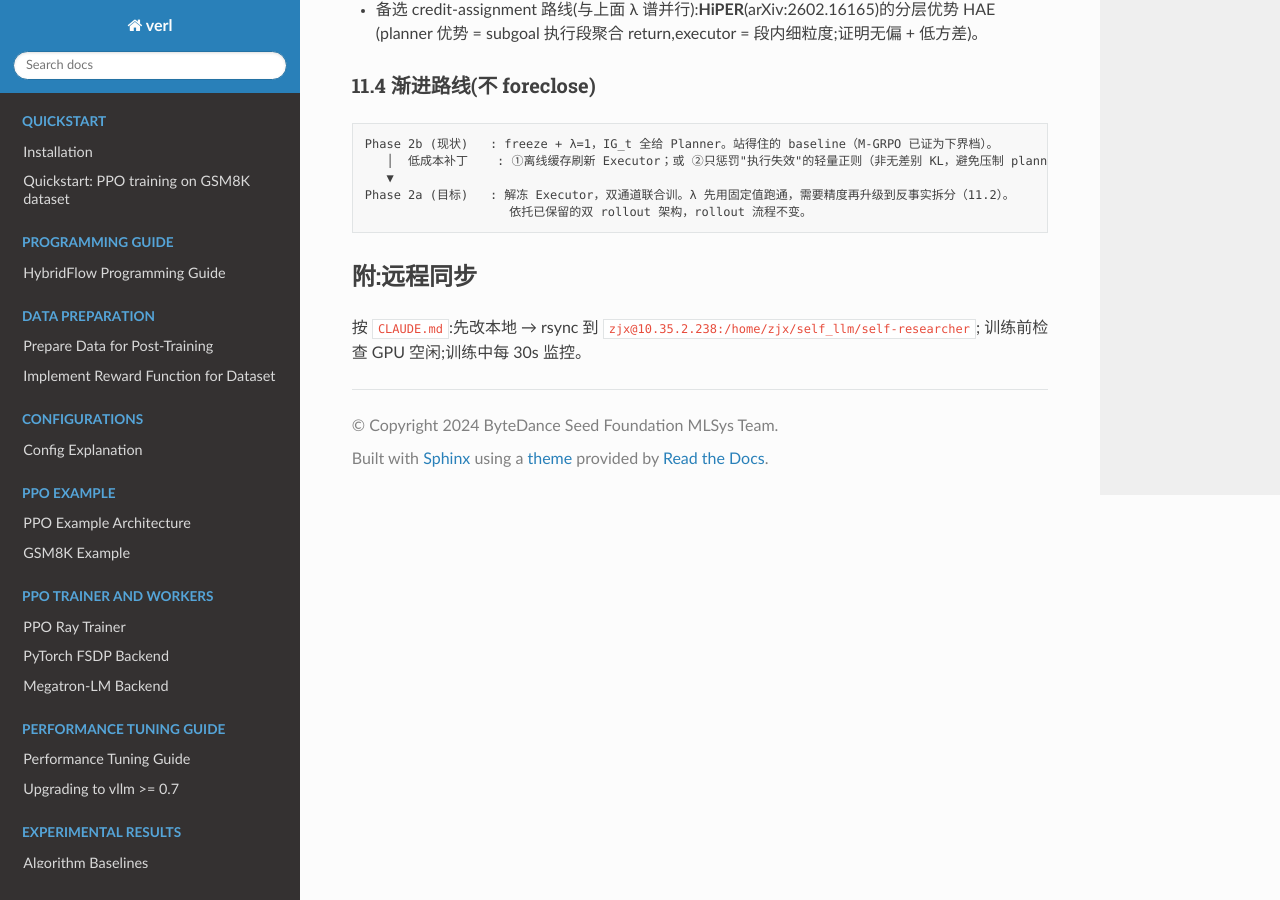
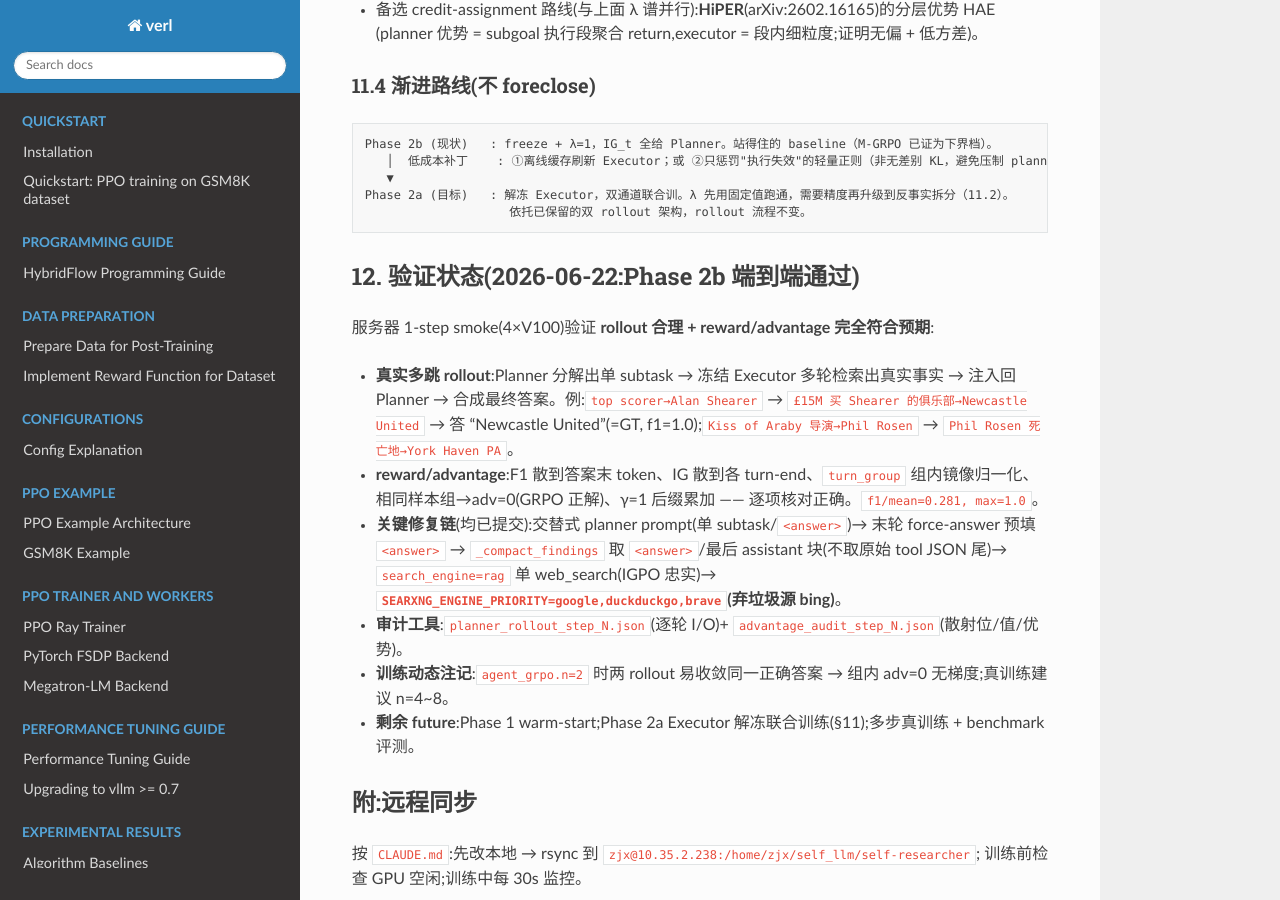
Before and after one commit to aHuaXu/self-researcher, a Sphinx documentation site: the page built from docs/design/hi_igpo_design.md, in a window 1280 px wide and 900 px high, scrolled down 9065 px. Built offline with Sphinx 7.4.7 and the Read the Docs theme 3.1.0, drawn with Linux system fonts in a browser that asks for light colours.

Commit message:
docs(igpo): §12 validation status — Phase 2b end-to-end PASSED (rollout + reward/advantage)
1-step server smoke (4xV100) confirms reasonable multi-hop rollout (top scorer->Alan Shearer->
Newcastle United; Kiss of Araby->Phil Rosen->York Haven PA) with f1/mean=0.281, max=1.0, and
verified reward/advantage (F1 at answer token, IG at turn-ends, turn_group mirror normalization,
identical-group->adv=0, gamma accumulation). Records the fix chain + n=2 adv=0 training note +
remaining future work (Phase 1 warm-start, Phase 2a executor unfreeze, multi-step training).

Co-Authored-By: Claude Opus 4.8 (1M context) <noreply@anthropic.com>

````diff
--- a/docs/design/hi_igpo_design.md
+++ b/docs/design/hi_igpo_design.md
@@ -340,6 +340,20 @@ Phase 2a (目标)   : 解冻 Executor，双通道联合训。λ 先用固定值
                     依托已保留的双 rollout 架构，rollout 流程不变。
 ```
 
+## 12. 验证状态(2026-06-22:Phase 2b 端到端通过)
+
+服务器 1-step smoke(4×V100)验证 **rollout 合理 + reward/advantage 完全符合预期**:
+- **真实多跳 rollout**:Planner 分解出单 subtask → 冻结 Executor 多轮检索出真实事实 → 注入回 Planner →
+  合成最终答案。例:`top scorer→Alan Shearer` → `£15M 买 Shearer 的俱乐部→Newcastle United` → 答 "Newcastle United"(=GT, f1=1.0);`Kiss of Araby 导演→Phil Rosen` → `Phil Rosen 死亡地→York Haven PA`。
+- **reward/advantage**:F1 散到答案末 token、IG 散到各 turn-end、`turn_group` 组内镜像归一化、
+  相同样本组→adv=0(GRPO 正解)、γ=1 后缀累加 —— 逐项核对正确。`f1/mean=0.281, max=1.0`。
+- **关键修复链**(均已提交):交替式 planner prompt(单 subtask/`<answer>`)→ 末轮 force-answer 预填 `<answer>`
+  → `_compact_findings` 取 `<answer>`/最后 assistant 块(不取原始 tool JSON 尾)→ `search_engine=rag` 单
+  web_search(IGPO 忠实)→ **`SEARXNG_ENGINE_PRIORITY=google,duckduckgo,brave`(弃垃圾源 bing)**。
+- **审计工具**:`planner_rollout_step_N.json`(逐轮 I/O)+ `advantage_audit_step_N.json`(散射位/值/优势)。
+- **训练动态注记**:`agent_grpo.n=2` 时两 rollout 易收敛同一正确答案 → 组内 adv=0 无梯度;真训练建议 n=4~8。
+- **剩余 future**:Phase 1 warm-start;Phase 2a Executor 解冻联合训练(§11);多步真训练 + benchmark 评测。
+
 ## 附:远程同步
 
 按 `CLAUDE.md`:先改本地 → rsync 到 `zjx@10.35.2.238:/home/zjx/self_llm/self-researcher`;
````
